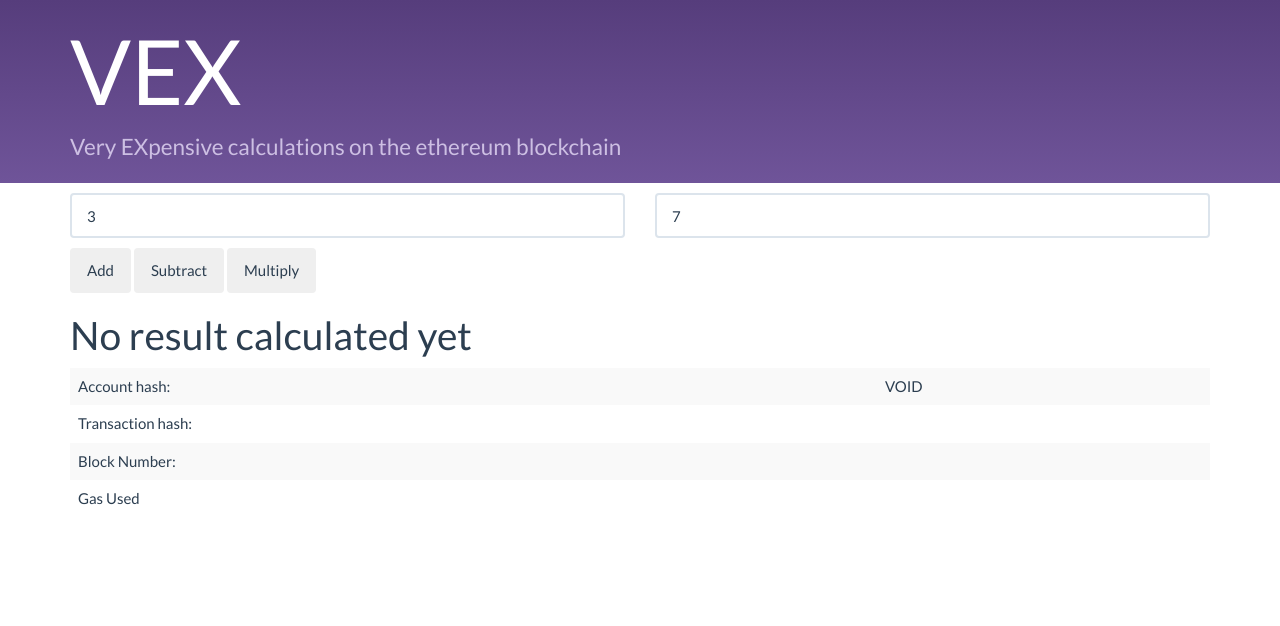
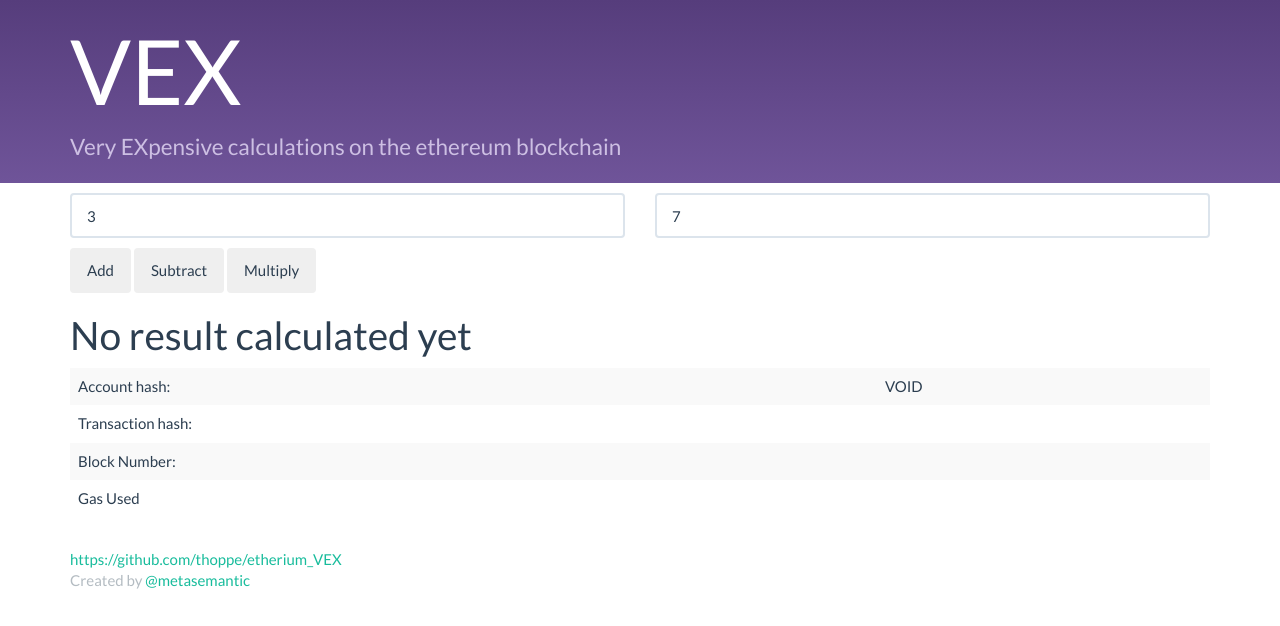
Before and after one commit to thoppe/ethereum_VEX, a website: page app/index.html in a window 1280 px wide. Drawn offline with nearby package versions, Linux system fonts and the light colour scheme.

Commit message:
Add linkback information

```diff
--- a/app/index.html
+++ b/app/index.html
@@ -86,6 +86,13 @@
       <p id="errorbox"></p>
     </div>
 
+    <footer class="bd-footer text-muted">
+      <div class="container">
+	<a href="https://github.com/thoppe/etherium_VEX">https://github.com/thoppe/etherium_VEX</a>
+	<br>Created by <a href="https://twitter.com/metasemantic?lang=en">@metasemantic</a>
+      </div>
+    </footer>
+
 
 
 
```
